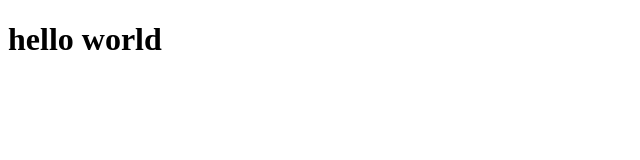
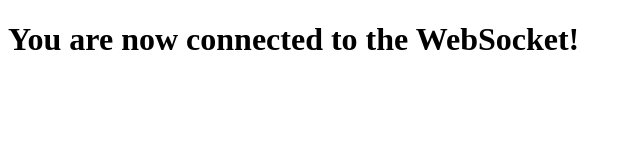
Before and after one commit to AlinaTrukhina/alina-tr, a website: page index.html in a window 1280 px wide. Shown: the whole page, without its empty margins (0-640 px from the left). Drawn offline with Linux system fonts and the light colour scheme.

Commit message:
minor updates

```diff
--- a/index.html
+++ b/index.html
@@ -4,11 +4,11 @@
     <meta charset="UTF-8">
     <meta http-equiv="X-UA-Compatible" content="IE=edge">
     <meta name="viewport" content="width=device-width, initial-scale=1.0">
-    <title>Document</title>
+    <title>WebSocket app</title>
 </head>
 <body>
-    <h1>hello world
-
+    <h1>
+        You are now connected to the WebSocket!
     </h1>
     <script>
         let ws;
```
